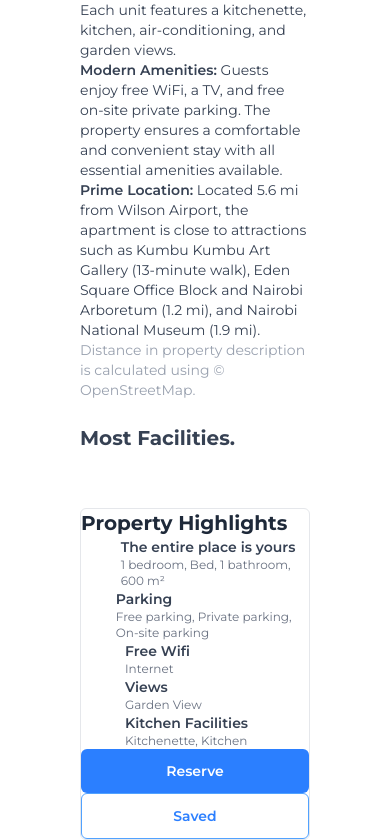
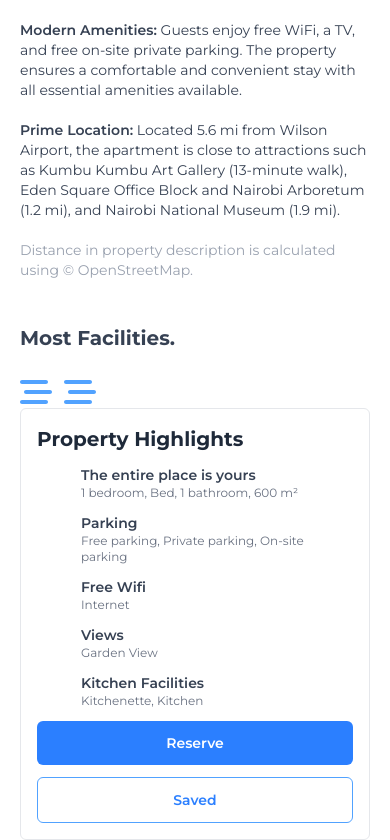
Before and after one commit to Godfrey-cyber/alx-tour-destination, a React (Vite) app in the folder client/: page /destination/1/1 in a window 390 px wide. Shown: the part 960-1800 px from the top of the page. Built offline with nearby package versions, Linux system fonts and the light colour scheme; no server answers.

Commit message:
adds more responsiveness to the about this property

```diff
--- a/client/src/components/AboutProperty.jsx
+++ b/client/src/components/AboutProperty.jsx
@@ -3,8 +3,8 @@ import { FaBarsStaggered } from 'react-icons/fa6';
 
 const AboutProperty = () => {
 	return (
-		<div className="grid grid-cols-2 w-full px-20 md:px-10 px-5">
-			<div className="col-span-8 flex-col flex">
+		<div className="grid grid-cols-2 w-full lg:px-20 md:px-10 px-5">
+			<div className="col-span-8 flex-col flex space-y-5">
 				<p className="text-xl font-bold text-gray-700 my-6 space-y-4">About this Property.</p>
 				<p className="text-sm font-normal text-gray-700"><span className="font-semibold">Spacious Accommodations:</span> Lantana Road Apartments- By Truestay in Nairobi offers spacious apartments with one bedroom and one bathroom. Each unit features a kitchenette, kitchen, air-conditioning, and garden views.</p>
 				<p className="text-sm font-normal text-gray-700"><span className="font-semibold">Modern Amenities:</span> Guests enjoy free WiFi, a TV, and free on-site private parking. The property ensures a comfortable and convenient stay with all essential amenities available.</p>
@@ -12,11 +12,11 @@ const AboutProperty = () => {
 				<p className="text-sm font-normal text-gray-400">Distance in property description is calculated using © OpenStreetMap.</p>
 				<p className="text-xl font-bold text-gray-700 my-6 space-y-4">Most Facilities.</p>
 				<div className="flex space-x-3 items-center">
-					<FaBarsStaggered className="flex lg:hidden h-8 w-8 text-white cursor-pointer" />
-					<FaBarsStaggered className="flex lg:hidden h-8 w-8 text-white cursor-pointer" />
+					<FaBarsStaggered className="flex lg:hidden h-8 w-8 text-blue-400 cursor-pointer" />
+					<FaBarsStaggered className="flex lg:hidden h-8 w-8 text-blue-400 cursor-pointer" />
 				</div>
 			</div>
-			<div className="col-span-2 border border-gray-200 rounded-md flex-col flex">
+			<div className="col-span-2 border border-gray-200 rounded-md flex-col flex p-4 space-y-3">
 				<p className="text-xl font-bold text-gray-800">Property Highlights</p>
 				<div className="flex space-x-3 items-center">
 					{/*<span className="icon"></span>*/}
```
